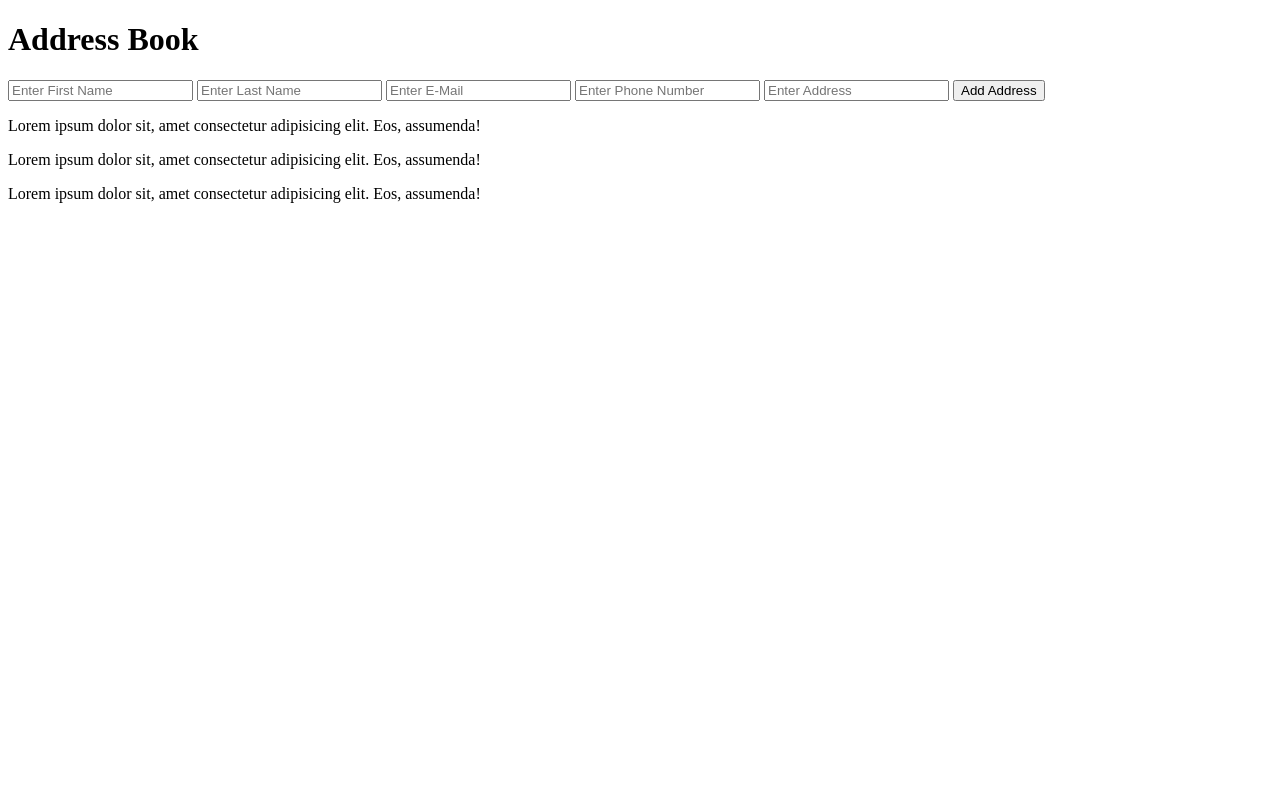
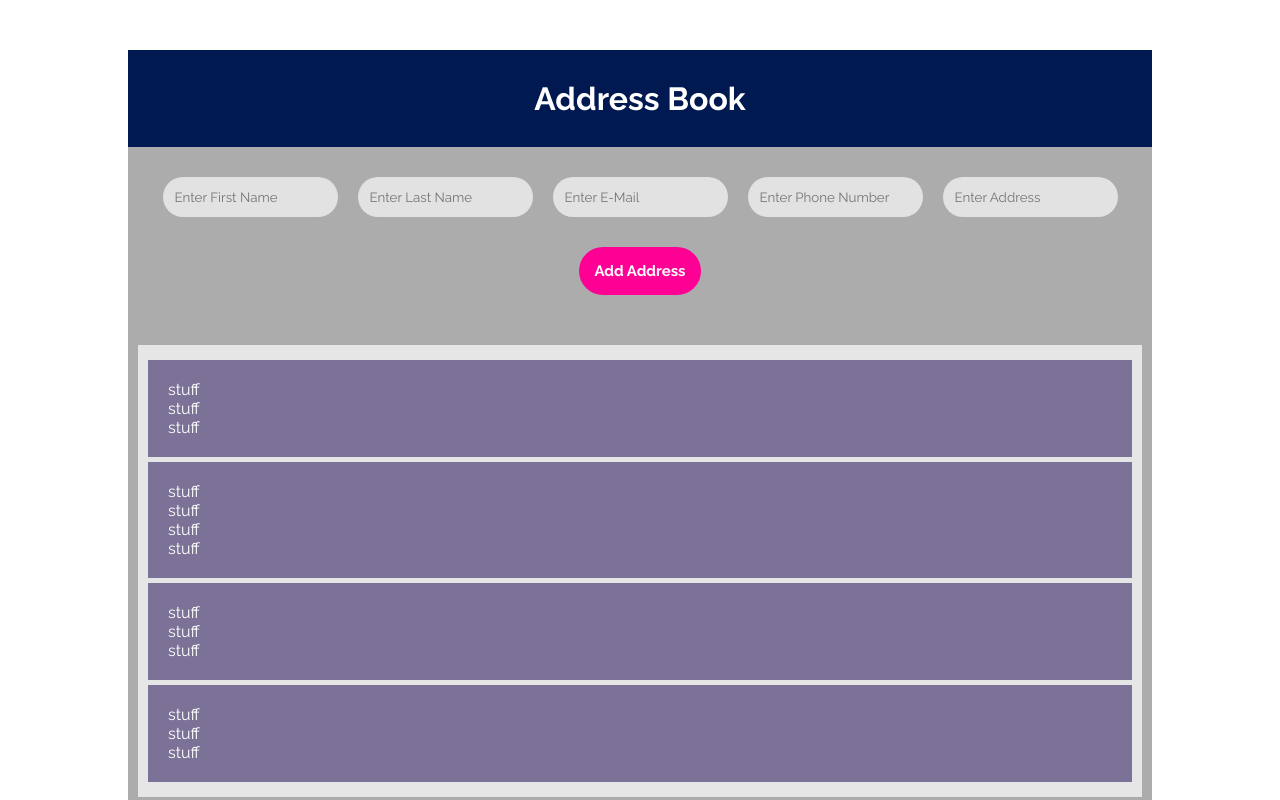
Before and after one commit to jhutchings99/codeschool_address_book_2022, a website: page public/index.html in a window 1280 px wide. Shown: the top 800 px of the page. Drawn offline with nearby package versions, Linux system fonts and the light colour scheme.

Commit message:
started styling the ui

```diff
--- a/public/index.html
+++ b/public/index.html
@@ -5,23 +5,49 @@
     <meta http-equiv="X-UA-Compatible" content="IE=edge">
     <meta name="viewport" content="width=device-width, initial-scale=1.0">
     <link rel="stylesheet" href="style.css">
+    <link rel="preconnect" href="https://fonts.googleapis.com">
+    <link rel="preconnect" href="https://fonts.gstatic.com" crossorigin>
+    <link href="https://fonts.googleapis.com/css2?family=Raleway:wght@100;400;700&display=swap" rel="stylesheet">
     <title>Address Book</title>
 </head>
 <body>
     <div id="app">
         <h1>Address Book</h1>
+        <div id="address-book">
             <div id="input-area">
                 <input type="text" id="first-name" class="address-input" placeholder="Enter First Name">
                 <input type="text" id="last-name" class="address-input" placeholder="Enter Last Name">
                 <input type="text" id="email" class="address-input" placeholder="Enter E-Mail">
                 <input type="text" id="phone-number" class="address-input" placeholder="Enter Phone Number">
                 <input type="text" id="address" class="address-input" placeholder="Enter Address">
+            </div>
+            <div id="button-container">
                 <button id="add-address">Add Address</button>
+            </div>
             <div id="address-area">
-                <p>Lorem ipsum dolor sit, amet consectetur adipisicing elit. Eos, assumenda!</p>
-                <p>Lorem ipsum dolor sit, amet consectetur adipisicing elit. Eos, assumenda!</p>
-                <p>Lorem ipsum dolor sit, amet consectetur adipisicing elit. Eos, assumenda!</p>
+                <div class="address">
+                    <p>stuff</p>
+                    <p>stuff</p>
+                    <p>stuff</p>
                 </div>
+                <div class="address">
+                    <p>stuff</p>
+                    <p>stuff</p>
+                    <p>stuff</p>
+                    <p>stuff</p>
+                </div>
+                <div class="address">
+                    <p>stuff</p>
+                    <p>stuff</p>
+                    <p>stuff</p>
+                </div>
+                <div class="address">
+                    <p>stuff</p>
+                    <p>stuff</p>
+                    <p>stuff</p>
+                </div>
+            </div>
+
         </div>
     </div>
     <script src="https://cdn.jsdelivr.net/npm/vue@2/dist/vue.js"></script>
--- a/public/style.css
+++ b/public/style.css
@@ -0,0 +1,81 @@
+* {
+    box-sizing: border-box;
+    margin: 0;
+    padding: 0;
+    font-family: 'Raleway', sans-serif;
+}
+
+#app {
+    display: flex;
+    flex-direction: column;
+    justify-content: center;
+    align-items: center;
+    margin: 50px auto;
+}
+
+#app h1 {
+    background-color: rgb(0, 25, 80);
+    color: white;
+    width: 80vw;
+    padding: 30px;
+    text-align: center;
+}
+
+#address-book {
+    background-color: rgb(172, 172, 172);
+    height: 1000px;
+}
+
+#input-area {
+    display: flex;
+    justify-content: center;
+    align-items: center;
+    width: 80vw;
+    padding: 30px;
+}
+
+.address-input {
+    margin: 0px 10px;
+    background-color: rgb(226, 226, 226);
+    padding: 10px;
+    border-radius: 20px;
+    border: 2px solid transparent;
+}
+
+.address-input:hover {
+    border: 2px solid rgb(255, 0, 149);
+}
+
+#button-container {
+    display: flex;
+    justify-content: center;
+    margin-bottom: 50px;
+}
+
+#add-address {
+    padding: 15px;
+    background-color: rgb(255, 0, 149);
+    border-radius: 50px;
+    border: none;
+    color: white;
+    font-weight: bold;
+    font-size: 15px;
+}
+
+#add-address:hover {
+    box-shadow: 0px 5px 0px black;
+    transition: 0.5s;
+}
+
+#address-area {
+    background-color: rgb(230, 230, 230);
+    height: auto;
+    margin: 10px;
+    padding: 10px;
+}
+.address {
+    background-color: rgb(124, 113, 150);
+    margin: 5px auto;
+    padding: 20px;
+    color: white;
+}
```
Lines whose indentation alone changed are shown as unchanged.
